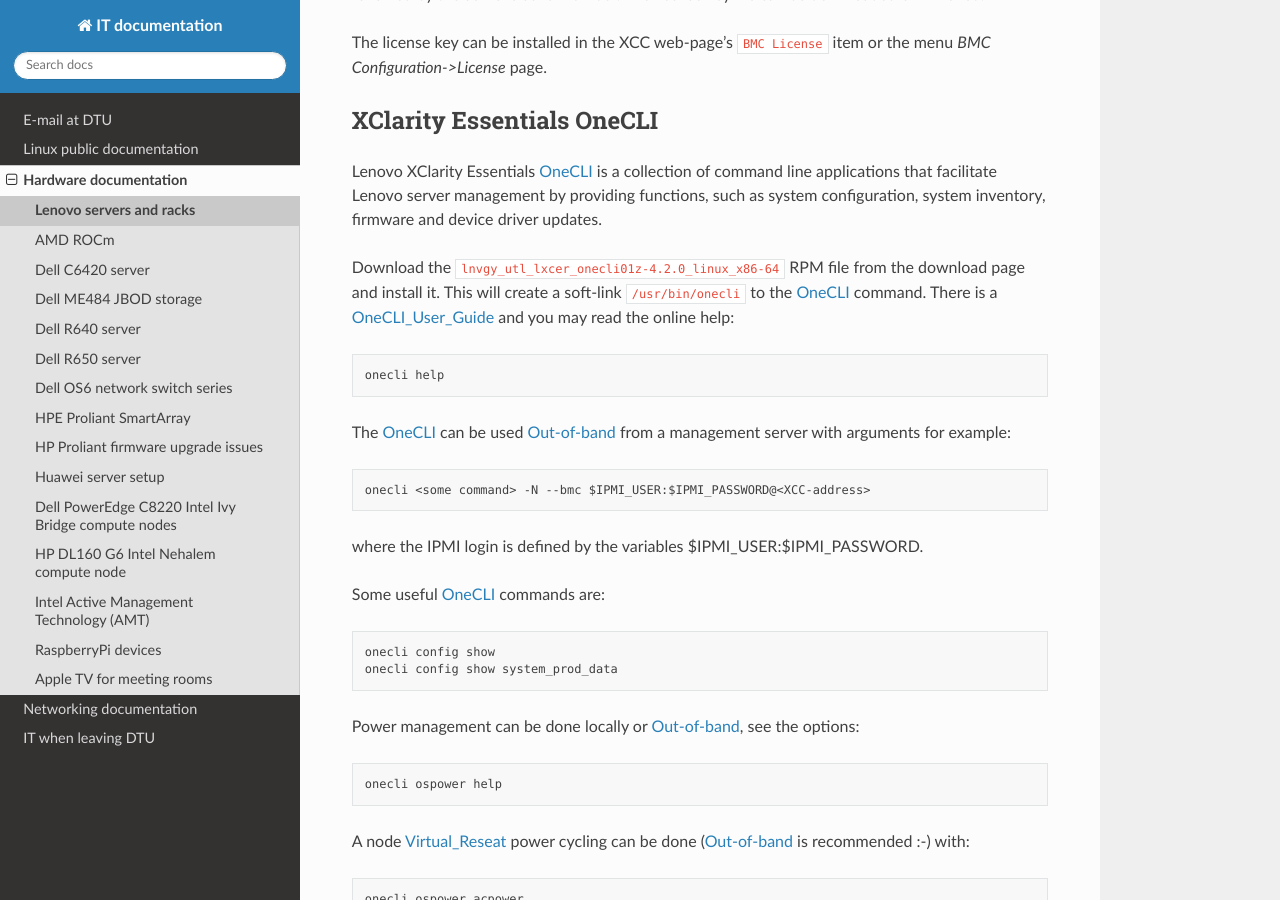
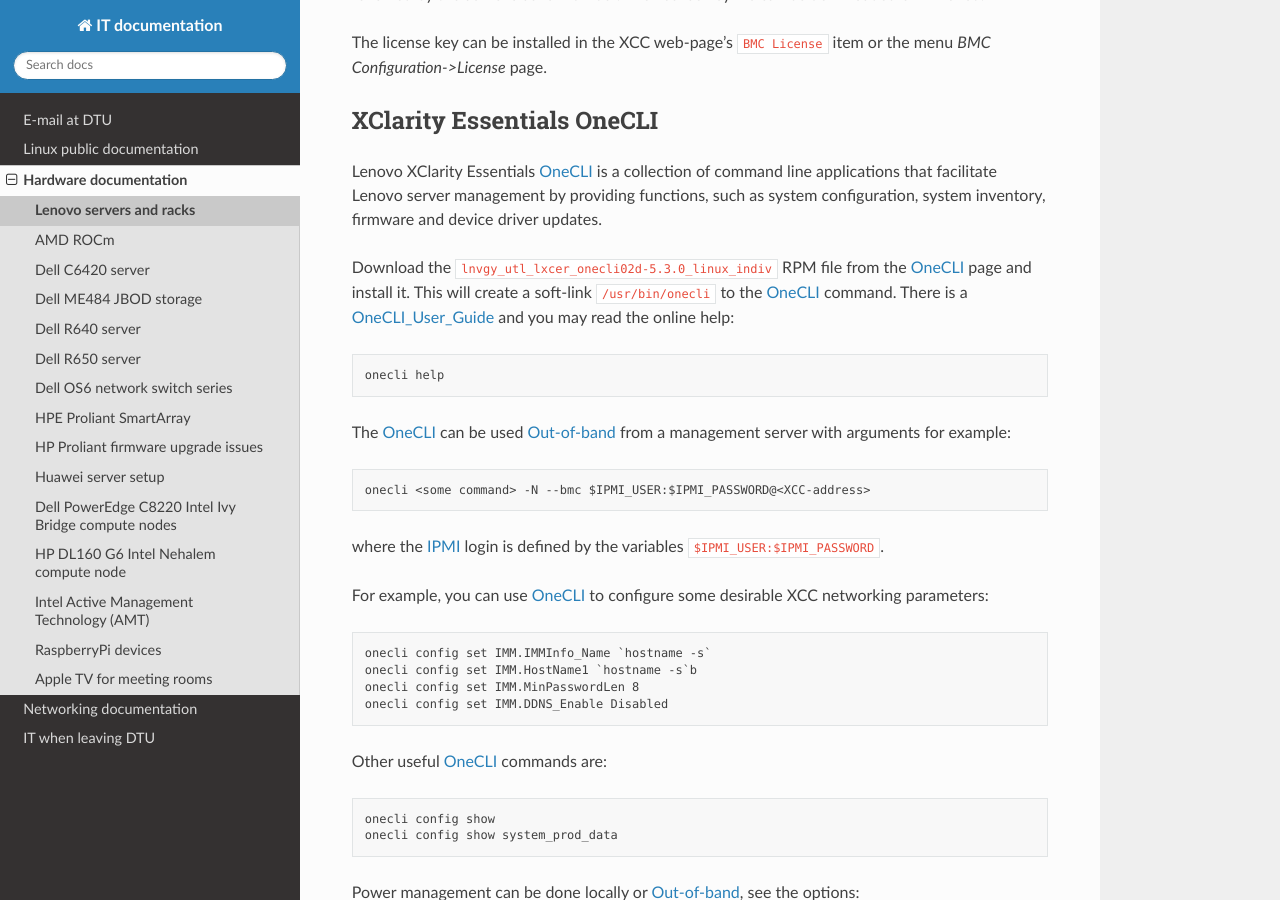
Before and after one commit to OleHolmNielsen/ITwiki, a Sphinx documentation site: the page built from docs/Lenovo_XClarity_BMC.rst, in a window 1280 px wide and 900 px high, scrolled down 2062 px. Built offline with Sphinx 7.4.7 and the Read the Docs theme 3.1.0, drawn with Linux system fonts in a browser that asks for light colours.

Commit message:
Added networking example

```diff
--- a/docs/Lenovo_XClarity_BMC.rst
+++ b/docs/Lenovo_XClarity_BMC.rst
@@ -86,6 +86,8 @@
 The license key can be installed in the XCC web-page's ``BMC License`` item or the menu
 *BMC Configuration->License* page.
 
+.. _XClarity_Essentials_OneCLI:
+
 XClarity Essentials OneCLI
 ==============================
 
@@ -93,7 +95,7 @@
 Lenovo server management by providing functions, such as system configuration, system inventory,
 firmware and device driver updates.
 
-Download the ``lnvgy_utl_lxcer_onecli01z-4.2.0_linux_x86-64`` RPM file from the download page and install it.
+Download the ``lnvgy_utl_lxcer_onecli02d-5.3.0_linux_indiv`` RPM file from the OneCLI_ page and install it.
 This will create a soft-link ``/usr/bin/onecli`` to the OneCLI_ command.
 There is a OneCLI_User_Guide_ and you may read the online help::
 
@@ -103,9 +105,16 @@
 
   onecli <some command> -N --bmc $IPMI_USER:$IPMI_PASSWORD@<XCC-address>
 
-where the IPMI login is defined by the variables $IPMI_USER:$IPMI_PASSWORD.
+where the IPMI_ login is defined by the variables ``$IPMI_USER:$IPMI_PASSWORD``.
 
-Some useful OneCLI_ commands are::
+For example, you can use OneCLI_ to configure some desirable XCC networking parameters::
+
+  onecli config set IMM.IMMInfo_Name `hostname -s`
+  onecli config set IMM.HostName1 `hostname -s`b
+  onecli config set IMM.MinPasswordLen 8
+  onecli config set IMM.DDNS_Enable Disabled
+
+Other useful OneCLI_ commands are::
 
   onecli config show
   onecli config show system_prod_data
```
Also changed, not shown: other parts of docs/Lenovo_XClarity_BMC.rst (+1 -0 lines).
